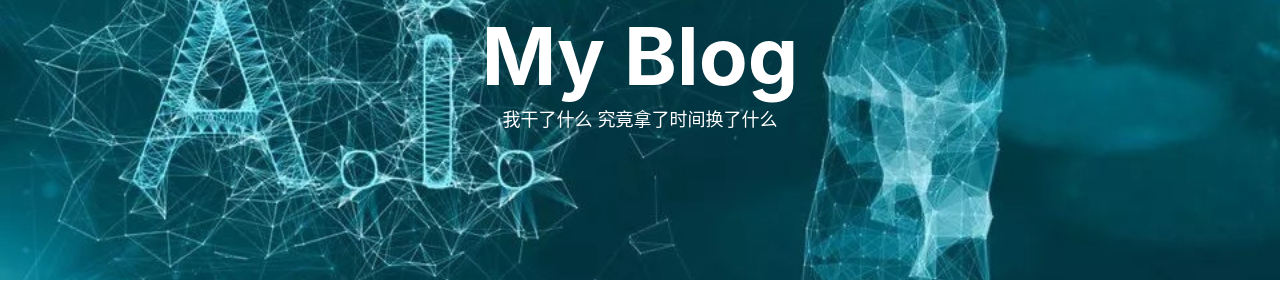
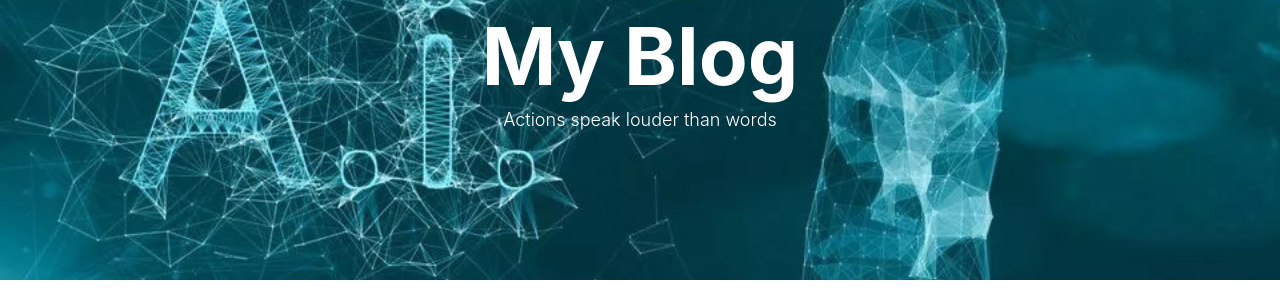
Before and after one commit to murufeng/murufeng.github.io, a Jekyll site: the page built from index.html, in a window 1280 px wide. Shown: the part 138-438 px from the top of the page. Built offline with Jekyll 4.4.1, drawn with Linux system fonts in a browser that asks for light colours; nearby versions of some CDN libraries; the list of posts is cut into pages by our own code; comment, search, counter and statistics services are not loaded.

Commit message:
Update index.html

```diff
--- a/index.html
+++ b/index.html
@@ -1,6 +1,6 @@
 ---
 layout: page
-description: "我干了什么 究竟拿了时间换了什么"
+description: "Actions speak louder than words"
 ---
 
 {% for post in paginator.posts %}
```
